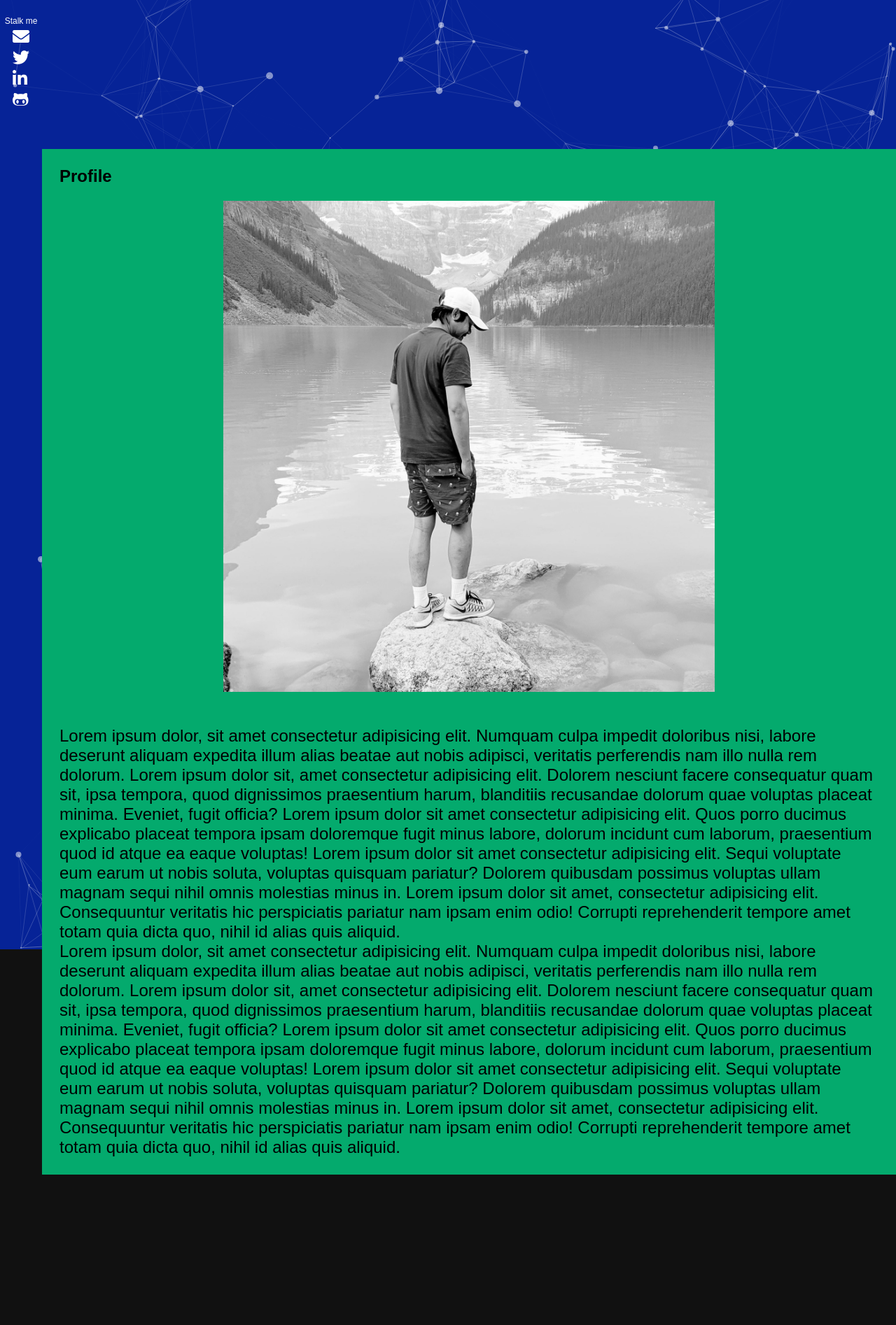
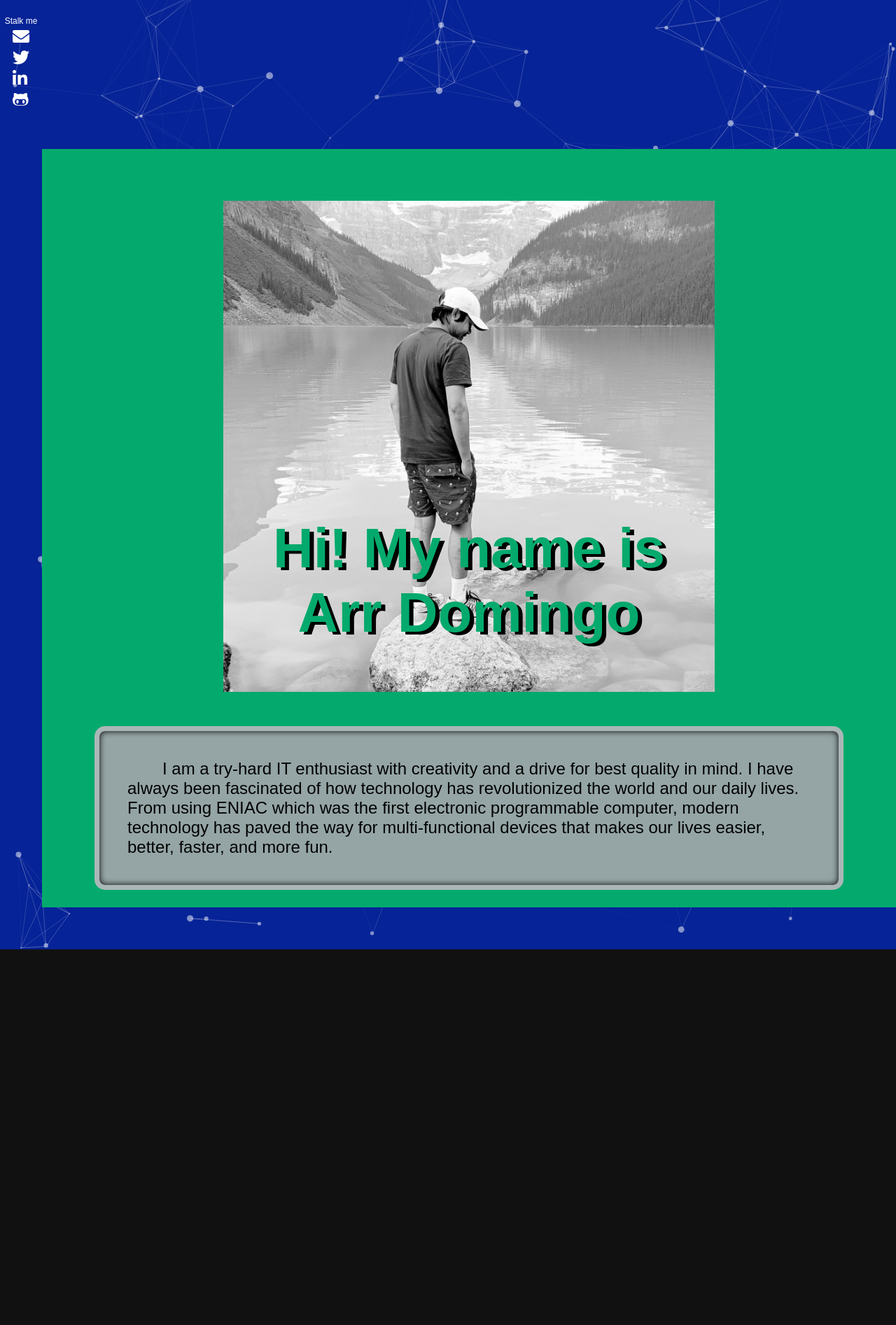
Before and after one commit to snowman07/snowman07.github.io, a PHP site: page / in a window 1280 px wide. Shown: the part 587-2481 px from the top of the page at 70% size. Run offline with PHP 8.4, Linux system fonts and the light colour scheme; some libraries are stand-ins or nearby versions.

Commit message:
INPROG: profile

```diff
--- a/arrpogi/css/style.css
+++ b/arrpogi/css/style.css
@@ -311,13 +311,13 @@ nav a span {
   width: 100%;
   text-align: center;
   padding-left: 20px;
-  font-size: 18px;
+  /* font-size: 100px; */
 }
 
 .typewrite {
   color: #fff;
   text-decoration: none;
-  font-size: x-large;
+  font-size: 35px;
 }
 
 /* -------------------------- END OF particles-js --- */
@@ -337,7 +337,7 @@ nav a span {
   /* right: 20px; */
 }
 
-.parallax {
+.profile-parallax {
   background: url("../img/profile-gray.jpg") no-repeat center;
   background-size: cover;
   background-attachment: fixed;
@@ -347,6 +347,24 @@ nav a span {
   /* background-position: 50% 210px !important; */
   /* background-position: 50% 50px; */
   height: 800px;
+}
+
+h2 {
+  font-size: 80px;
+  color: #04aa6d;
+  text-align: center;
+  text-shadow: 6px 4px #000;
+  padding-top: 500px;
+}
+
+#profile-container > p {
+  border: 7px solid rgba(171, 183, 183, 1);
+  border-radius: 15px;
+  background-color: rgba(149, 165, 166, 1);
+  padding: 40px;
+  margin: 0 50px;
+  box-shadow: inset 0 0 10px #000000; /*https://css-tricks.com/almanac/properties/b/box-shadow/*/
+  text-indent: 50px;
 }
 
 #experience-container {
@@ -423,6 +441,14 @@ footer p {
 /*********    START OF TABLET VIEW (401-768px)   **********/
 /**********************************************************/
 @media all and (min-width: 25.0625rem) {
+  /* -------------------------------------------------- */
+  /* --- START OF particles-js ------------------------ */
+  .typewrite {
+    font-size: 60px;
+  }
+
+  /* -------------------------- END OF particles-js --- */
+  /* -------------------------------------------------- */
 }
 /**********************************************************/
 /**********    END OF TABLET VIEW (401-768px)    **********/
@@ -434,29 +460,16 @@ footer p {
 /*******    START OF DESKTOP VIEW (769-1140px)   **********/
 /**********************************************************/
 @media all and (min-width: 48.0625rem) {
-  /* .nav-link {
-    margin: 10px;
-    text-transform: uppercase;
-    font-weight: bolder;
-    font-size: large;
-  } */
-  /* #particles-js > h1 {
-    display: block;
-    text-align: center;
-    font-size: 100px;
-    position: absolute;
-    margin-top: 300px;
-    margin-left: 50px;
-  } */
+  /* -------------------------------------------------- */
+  /* --- START OF particles-js ------------------------ */
+  .typewrite {
+    font-size: 90px;
+  }
+
+  /* -------------------------- END OF particles-js --- */
+  /* -------------------------------------------------- */
 }
 /**********************************************************/
 /**********    END OF DESKTOP VIEW (769-1140px)    ********/
 /**********************************************************/
 /**********************************************************/
-
-/*
-=============================================================================
-END OF CSS
-=============================================================================
-=============================================================================
-*/
--- a/arrpogi/index.html
+++ b/arrpogi/index.html
@@ -32,7 +32,8 @@
           data-period="2000"
           data-type='[ "arrdomingo.tech",
                         "Where possibility",
-                        "meets creativity!"]'
+                        "meets creativity",
+                        "and quality!"]'
         >
           <span class="wrap"></span>
         </a>
@@ -125,27 +126,16 @@
     </header>
 
     <main>
-      <!-- <div style="padding: 100px; background-color: aqua;">
-        <h2><i class="fas fa-camera"></i>My Profile</h2>
-
-        <p></p>
-      </div> -->
       <div id="profile-container">
-        <!-- <p>
-          Lorem ipsum dolor, sit amet consectetur adipisicing elit. Numquam culpa impedit doloribus nisi, labore deserunt aliquam expedita illum alias beatae aut nobis adipisci, veritatis perferendis nam illo nulla rem dolorum. Lorem ipsum, dolor sit amet consectetur adipisicing elit. Distinctio laborum tenetur aut nesciunt delectus? Nostrum harum reprehenderit aut quia, ipsam nihil, temporibus sapiente sit libero autem iste debitis fugit ipsum! Lorem ipsum dolor sit amet, consectetur adipisicing elit. Eius nemo quia, error qui praesentium placeat totam ad assumenda impedit quidem. Vel totam, dolorum corporis delectus quos magnam molestiae consequuntur laborum.
-        </p>
-        <p>
-          Lorem ipsum dolor, sit amet consectetur adipisicing elit. Numquam culpa impedit doloribus nisi, labore deserunt aliquam expedita illum alias beatae aut nobis adipisci, veritatis perferendis nam illo nulla rem dolorum. Lorem ipsum dolor sit, amet consectetur adipisicing elit. Dolorem nesciunt facere consequatur quam sit, ipsa tempora, quod dignissimos praesentium harum, blanditiis recusandae dolorum quae voluptas placeat minima. Eveniet, fugit officia? Lorem ipsum dolor sit amet consectetur adipisicing elit. Quos porro ducimus explicabo placeat tempora ipsam doloremque fugit minus labore, dolorum incidunt cum laborum, praesentium quod id atque ea eaque voluptas!
-        </p> -->
-        <div class="parallax">
-          <h2>Profile</h2>
+        <div class="profile-parallax">
+          <h2>
+            <div>Hi! My name is </div>
+            <div>Arr Domingo</div>
+          </h2>
         </div>
 
         <p>
-          Lorem ipsum dolor, sit amet consectetur adipisicing elit. Numquam culpa impedit doloribus nisi, labore deserunt aliquam expedita illum alias beatae aut nobis adipisci, veritatis perferendis nam illo nulla rem dolorum. Lorem ipsum dolor sit, amet consectetur adipisicing elit. Dolorem nesciunt facere consequatur quam sit, ipsa tempora, quod dignissimos praesentium harum, blanditiis recusandae dolorum quae voluptas placeat minima. Eveniet, fugit officia? Lorem ipsum dolor sit amet consectetur adipisicing elit. Quos porro ducimus explicabo placeat tempora ipsam doloremque fugit minus labore, dolorum incidunt cum laborum, praesentium quod id atque ea eaque voluptas! Lorem ipsum dolor sit amet consectetur adipisicing elit. Sequi voluptate eum earum ut nobis soluta, voluptas quisquam pariatur? Dolorem quibusdam possimus voluptas ullam magnam sequi nihil omnis molestias minus in. Lorem ipsum dolor sit amet, consectetur adipisicing elit. Consequuntur veritatis hic perspiciatis pariatur nam ipsam enim odio! Corrupti reprehenderit tempore amet totam quia dicta quo, nihil id alias quis aliquid.
-        </p>
-        <p>
-          Lorem ipsum dolor, sit amet consectetur adipisicing elit. Numquam culpa impedit doloribus nisi, labore deserunt aliquam expedita illum alias beatae aut nobis adipisci, veritatis perferendis nam illo nulla rem dolorum. Lorem ipsum dolor sit, amet consectetur adipisicing elit. Dolorem nesciunt facere consequatur quam sit, ipsa tempora, quod dignissimos praesentium harum, blanditiis recusandae dolorum quae voluptas placeat minima. Eveniet, fugit officia? Lorem ipsum dolor sit amet consectetur adipisicing elit. Quos porro ducimus explicabo placeat tempora ipsam doloremque fugit minus labore, dolorum incidunt cum laborum, praesentium quod id atque ea eaque voluptas! Lorem ipsum dolor sit amet consectetur adipisicing elit. Sequi voluptate eum earum ut nobis soluta, voluptas quisquam pariatur? Dolorem quibusdam possimus voluptas ullam magnam sequi nihil omnis molestias minus in. Lorem ipsum dolor sit amet, consectetur adipisicing elit. Consequuntur veritatis hic perspiciatis pariatur nam ipsam enim odio! Corrupti reprehenderit tempore amet totam quia dicta quo, nihil id alias quis aliquid.
+          I am a try-hard IT enthusiast with creativity and a drive for best quality in mind. I have always been fascinated of how technology has revolutionized the world and our daily lives. From using ENIAC which was the first electronic programmable computer, modern technology has paved the way for multi-functional devices that makes our lives easier, better, faster, and more fun.
         </p>
       </div>
       <!-- end of profile-container -->
```
